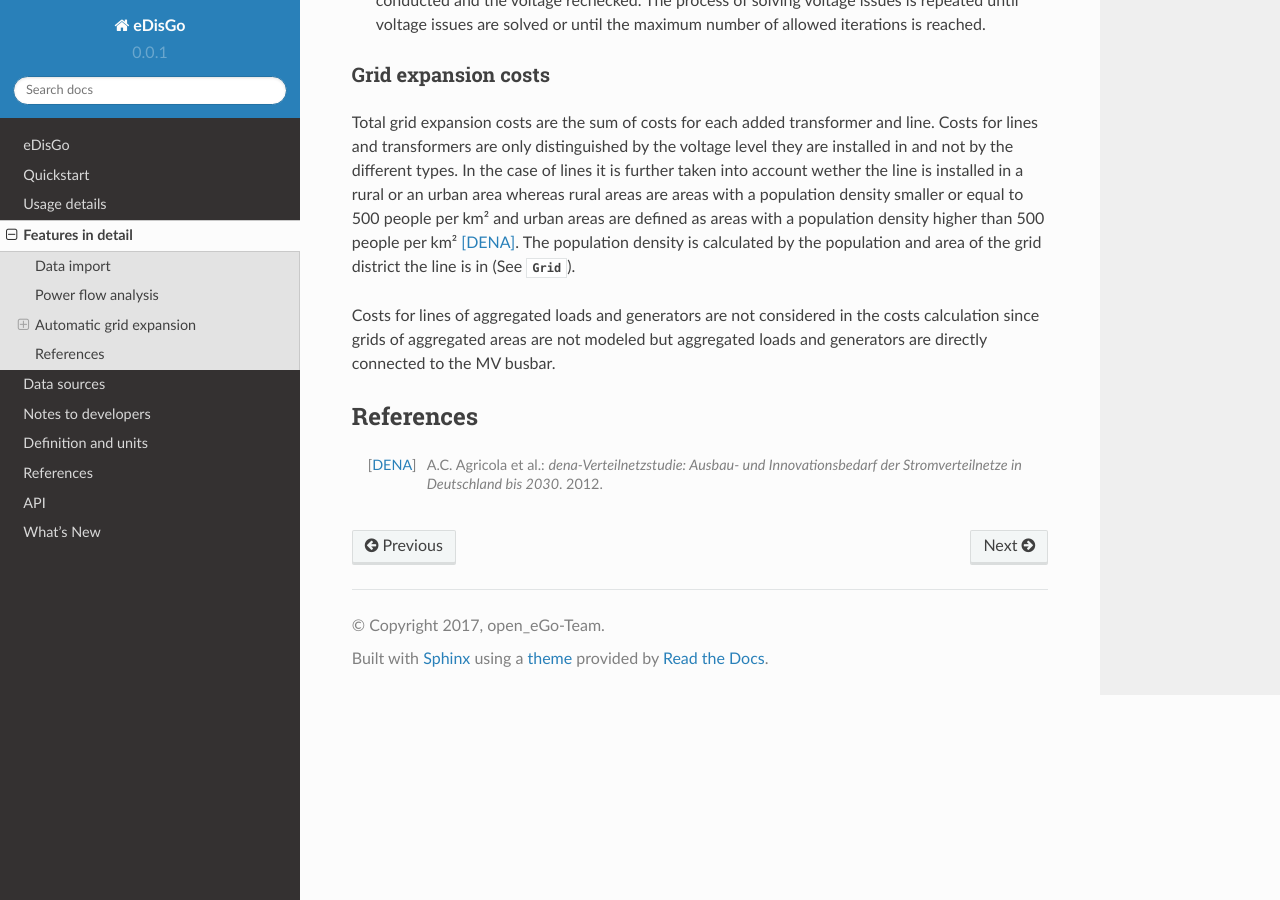
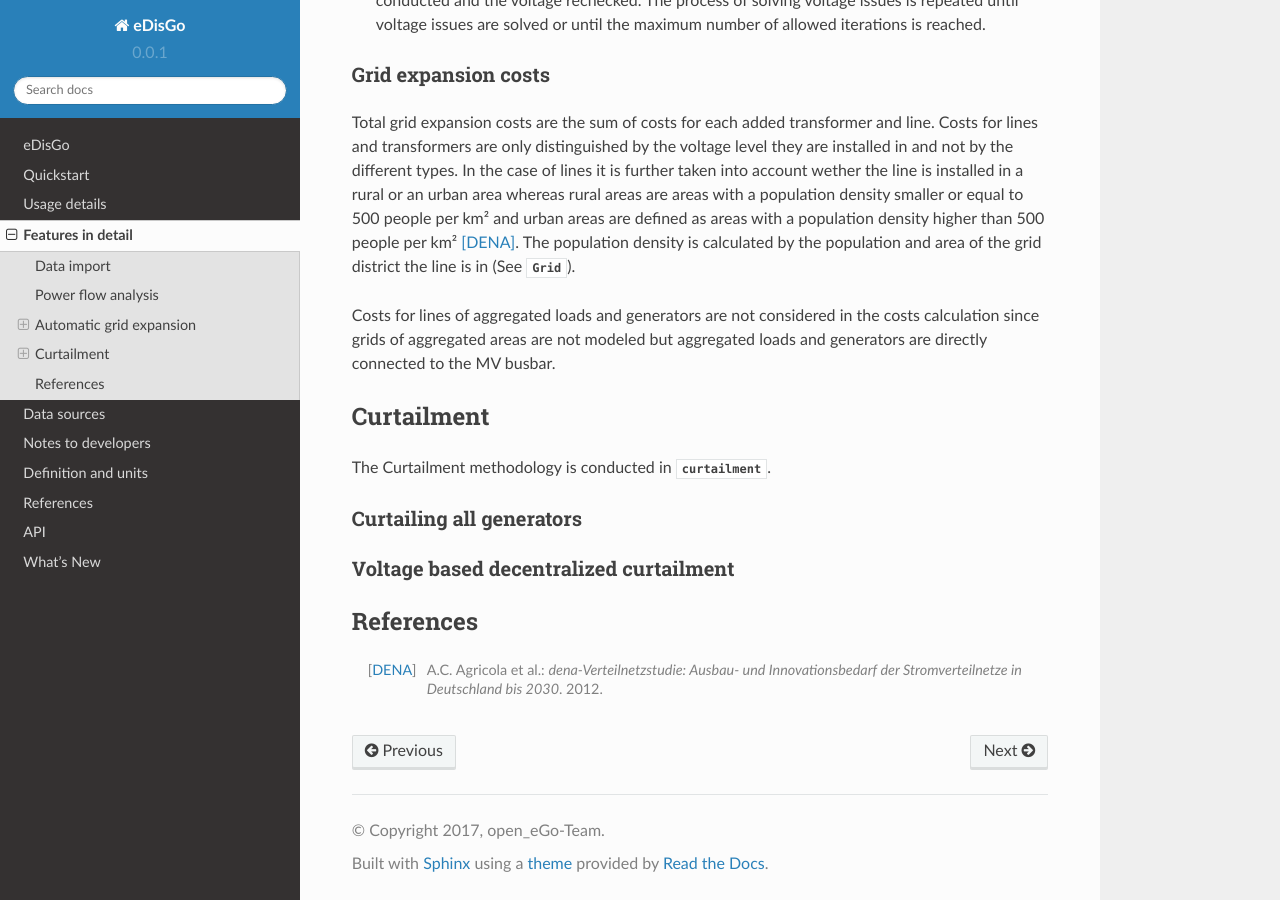
Before and after one commit to openego/eDisGo, a Sphinx documentation site: the page built from doc/features_in_detail.rst, in a window 1280 px wide and 900 px high, scrolled down 2508 px. Built offline with Sphinx 7.4.7 and the Read the Docs theme 2.0.0, drawn with Linux system fonts in a browser that asks for light colours; formulas are drawn with MathJax 3.

Commit message:
Template for adding details about curtailment

```diff
--- a/doc/features_in_detail.rst
+++ b/doc/features_in_detail.rst
@@ -113,8 +113,6 @@ Reinforce lines due to over-voltage
   or until the maximum number of allowed iterations is reached.
 
 
-
-
 Grid expansion costs
 ^^^^^^^^^^^^^^^^^^^^^^^^^^
 
@@ -129,6 +127,19 @@ The population density is calculated by the population and area of the grid dist
 Costs for lines of aggregated loads and generators are not considered in the costs calculation since grids of
 aggregated areas are not modeled but aggregated loads and generators are directly connected to the MV busbar.
 
+Curtailment
+-----------
+
+The Curtailment methodology is conducted in :py:mod:`~edisgo.flex_opt.curtailment`.
+
+Curtailing all generators
+^^^^^^^^^^^^^^^^^^^^^^^^^
+
+Voltage based decentralized curtailment
+^^^^^^^^^^^^^^^^^^^^^^^^^^^^^^^^^^^^^^^
+
+
+
 References
 ----------
 
```
